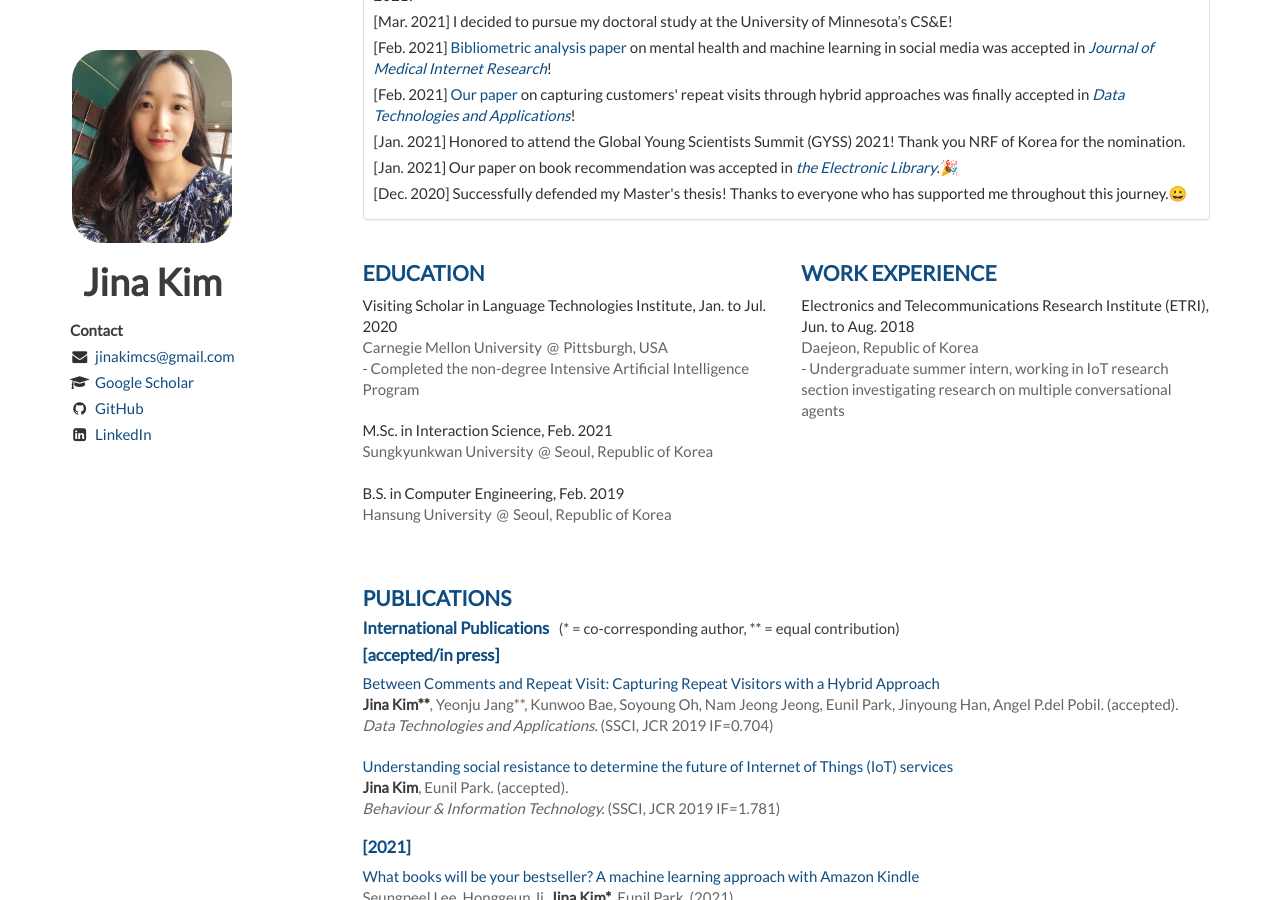
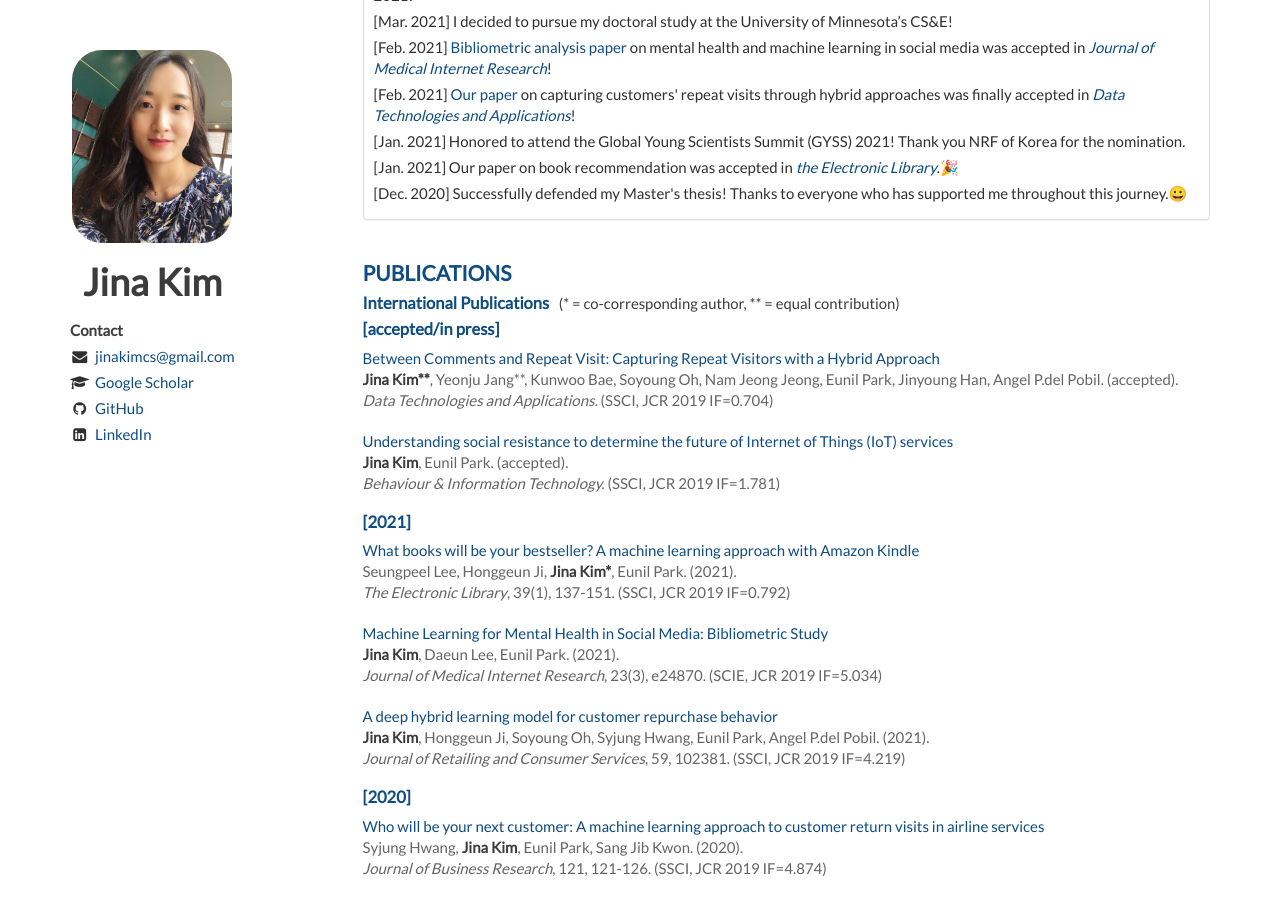
Before and after one commit to Jina-Kim/Jina-Kim.github.io, a Jekyll site: the page built from index.html, in a window 1280 px wide and 900 px high, scrolled down 458 px. Built offline with Jekyll 4.4.1, drawn with Linux system fonts in a browser that asks for light colours; nearby versions of some CDN libraries; the list of posts is cut into pages by our own code; some of the changed text lies outside the part shown.

Commit message:
Update index.html

```diff
--- a/_includes/education.html
+++ b/_includes/education.html
@@ -6,7 +6,6 @@
             Visiting Scholar in Language Technologies Institute<br>
             <span>Carnegie Mellon University</span>
             <span><address>Pittsburgh, USA</address><time>Jan. to Jul. 2020</time></span><br>
-            <span>- Completed the non-degree Intensive Artificial Intelligence Program</span>
         </header>
     </article>
 
--- a/index.html
+++ b/index.html
@@ -4,8 +4,8 @@
 
 {% include about.html %}
 
-{% include experience.html %}
-
 {% include publications.html %}
 
 {% include fun_projects.html %}
+
+{% include experience.html %}
```
